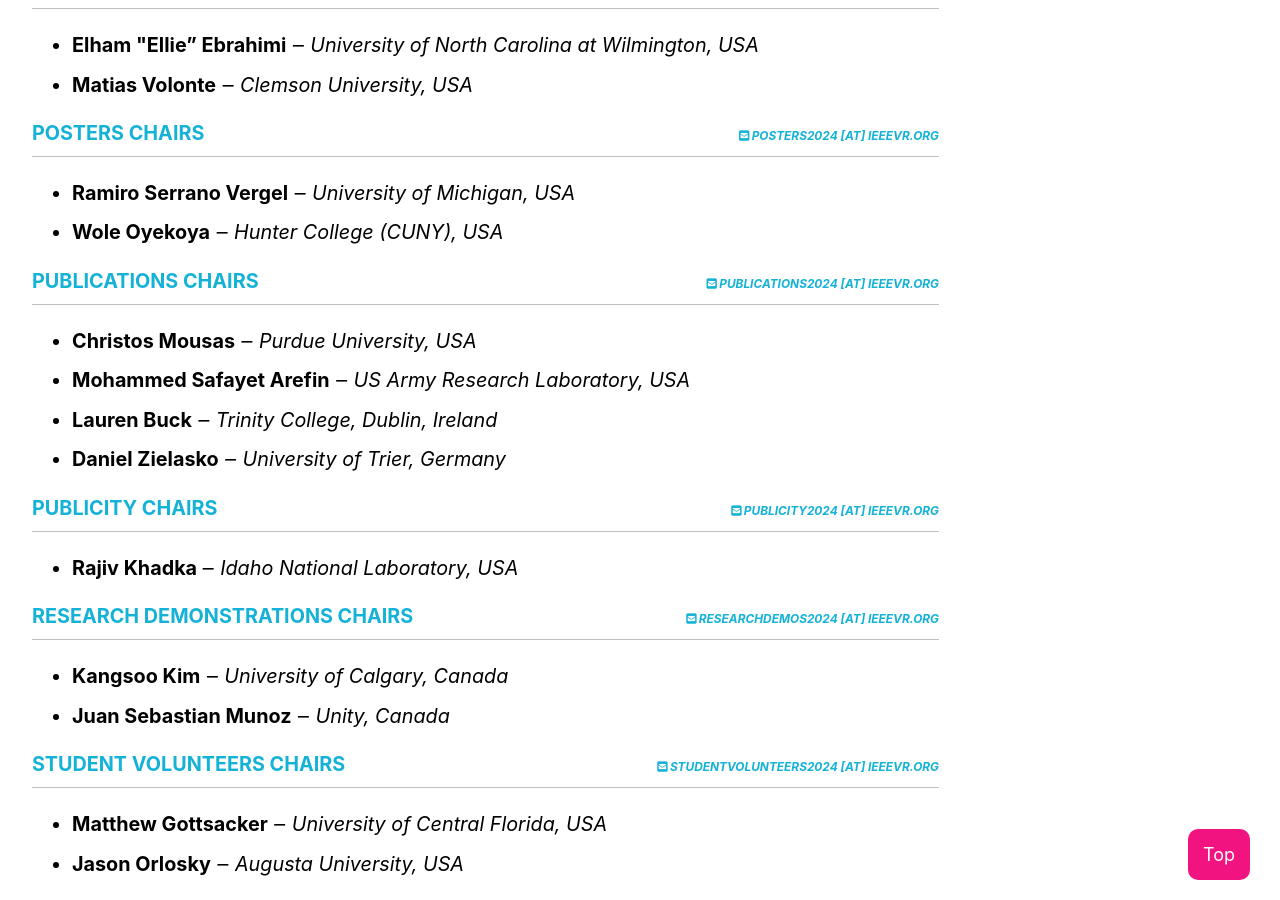
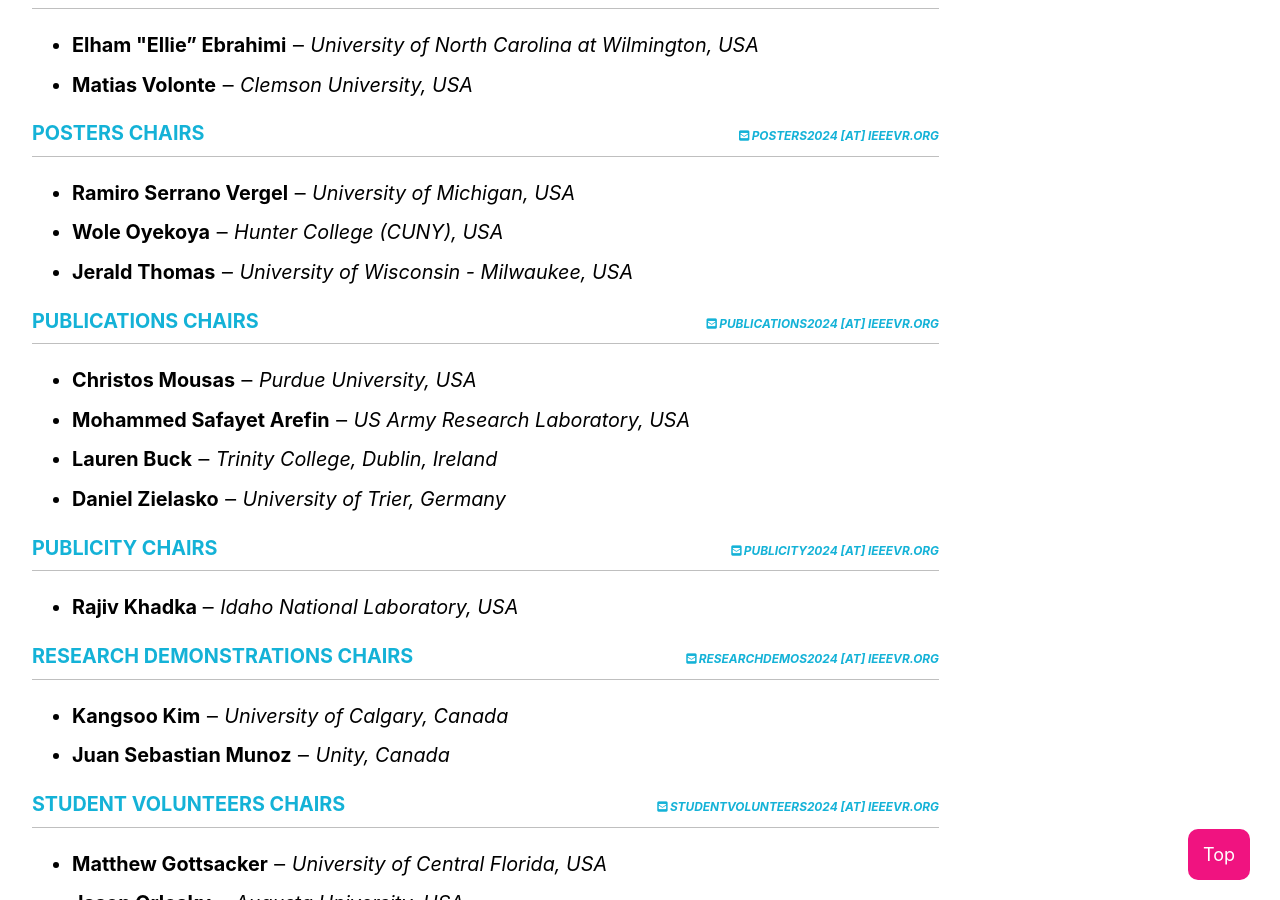
Before and after one commit to ieeevr/2024, a Jekyll site: the page built from committees/conference-committee/index.md, in a window 1280 px wide and 900 px high, scrolled down 1915 px. Built offline with Jekyll 4.4.1, drawn with Linux system fonts in a browser that asks for light colours; cached includes are drawn as plain includes; nearby versions of some CDN libraries.

Commit message:
poster committee update

```diff
--- a/committees/conference-committee/index.md
+++ b/committees/conference-committee/index.md
@@ -73,6 +73,7 @@
 	<ul>
 		<li><span class="bold">Ramiro Serrano Vergel</span> &#x2012; <i>University of Michigan, USA</i></li>
 		<li><span class="bold">Wole Oyekoya</span> &#x2012; <i>Hunter College (CUNY), USA</i></li>
+		<li><span class="bold">Jerald Thomas</span> &#x2012; <i>University of Wisconsin - Milwaukee, USA</i></li>
 	</ul>
 </div>
 <div>
```
